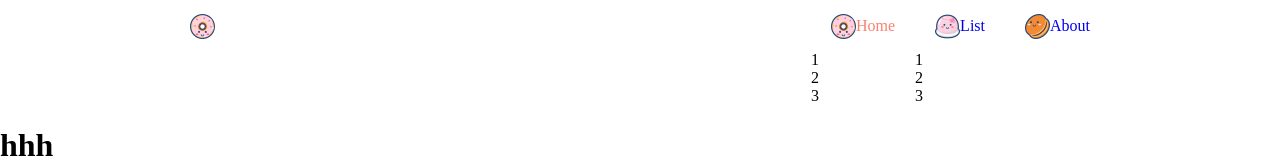
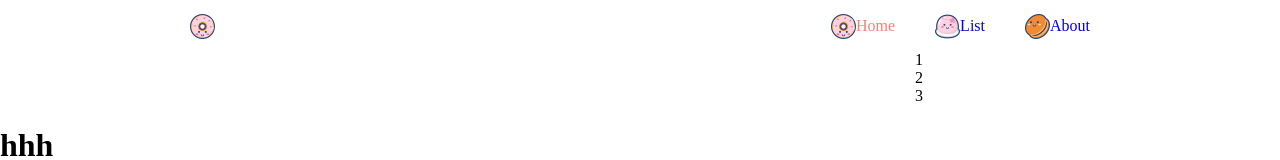
Before and after one commit to murph-1999/nuxt-demo, a Nuxt app: page / in a window 1280 px wide. Shown: the top 160 px of the page. Built offline with nearby package versions, Linux system fonts and the light colour scheme; what vue-notifications would draw is missing.

Commit message:
remove submenu2

```diff
--- a/components/Navbar.vue
+++ b/components/Navbar.vue
@@ -3,7 +3,7 @@
  * @version:
  * @Author: Murphy
  * @Date: 2022-10-17 17:50:46
- * @LastEditTime: 2022-10-21 16:57:36
+ * @LastEditTime: 2022-10-21 17:03:54
 -->
 <template>
   <nav class="navbar">
@@ -17,15 +17,7 @@
             <img src="~/assets/img/2.png" class="nav-logo" />
             <span>Home</span>
           </nuxt-link>
-          <template>
-            <div class="nav-submenu">
-              <ul>
-                <li>1</li>
-                <li>2</li>
-                <li>3</li>
-              </ul>
-            </div>
-          </template>
+
         </li>
         <li class="nav-item">
           <nuxt-link class="nav-link" to="/list" exact> <img src="~/assets/img/1.png" class="nav-logo" />
```
